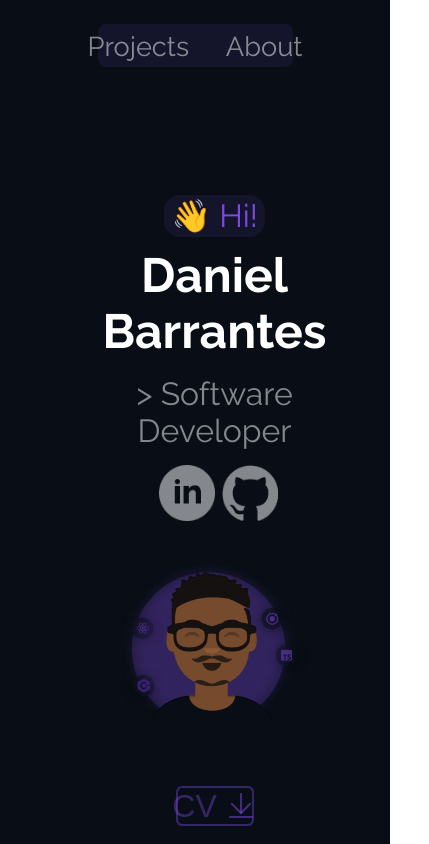
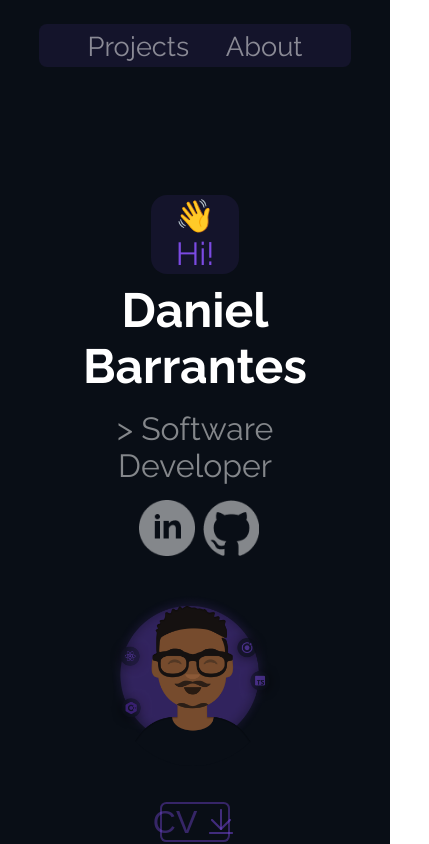
Before and after one commit to D240021/Porfoltio, an Angular app: page /home in a window 390 px wide. Shown: the whole page, 429 px wide, since content can reach past the window. Built offline with nearby package versions, Linux system fonts and the light colour scheme.

Commit message:
Border-sizing property added

```diff
--- a/src/app/pages/home/home/home.component.css
+++ b/src/app/pages/home/home/home.component.css
@@ -3,6 +3,7 @@
 * {
     padding: 0;
     margin: 0;
+    box-sizing: border-box;
 }
 
 body {
@@ -219,5 +220,6 @@ body {
     #optionsNav ul {
         font-size: 1.7rem;
         height: 2.7rem;
+        width: 80%;
     }
 }
```
